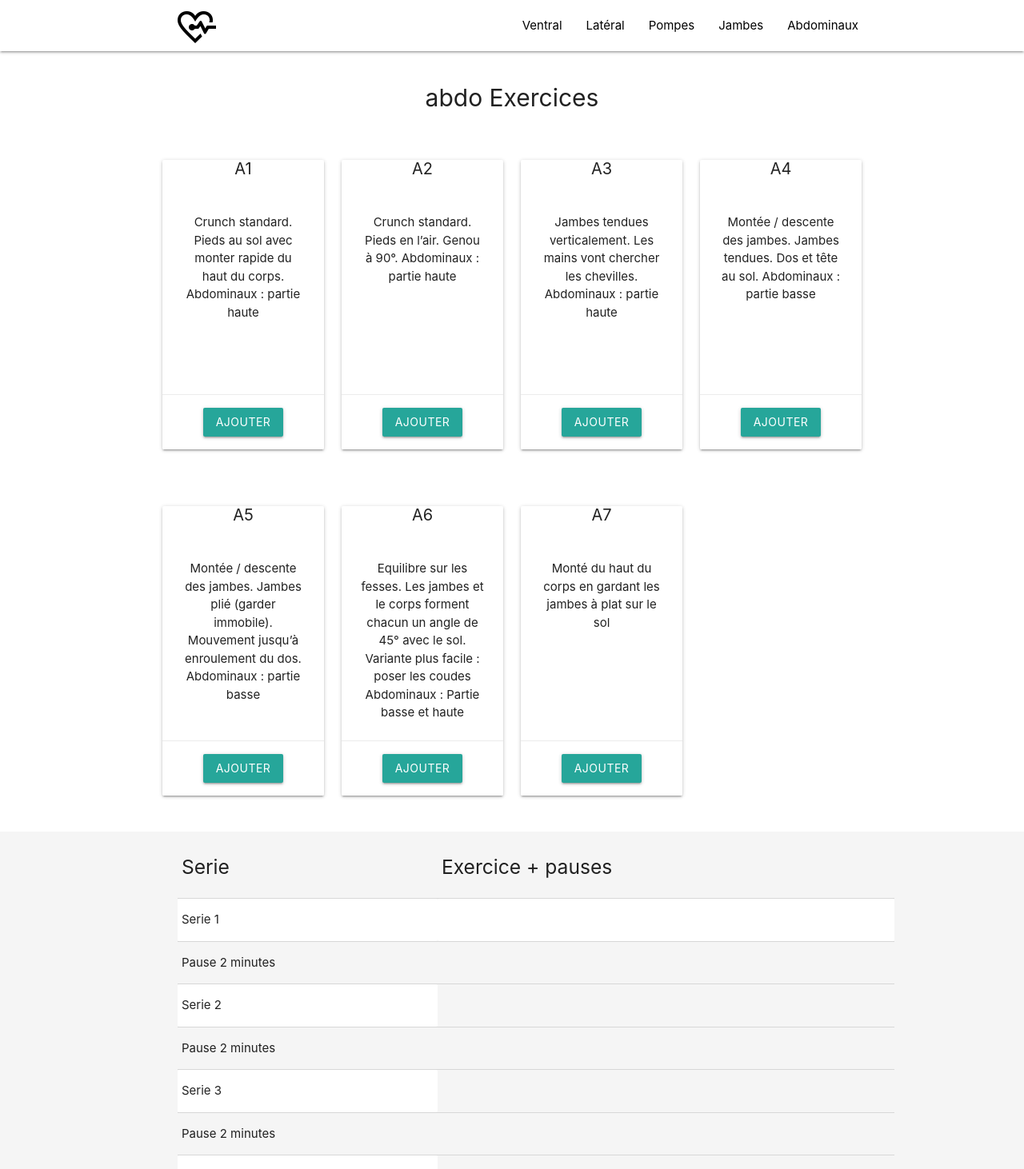
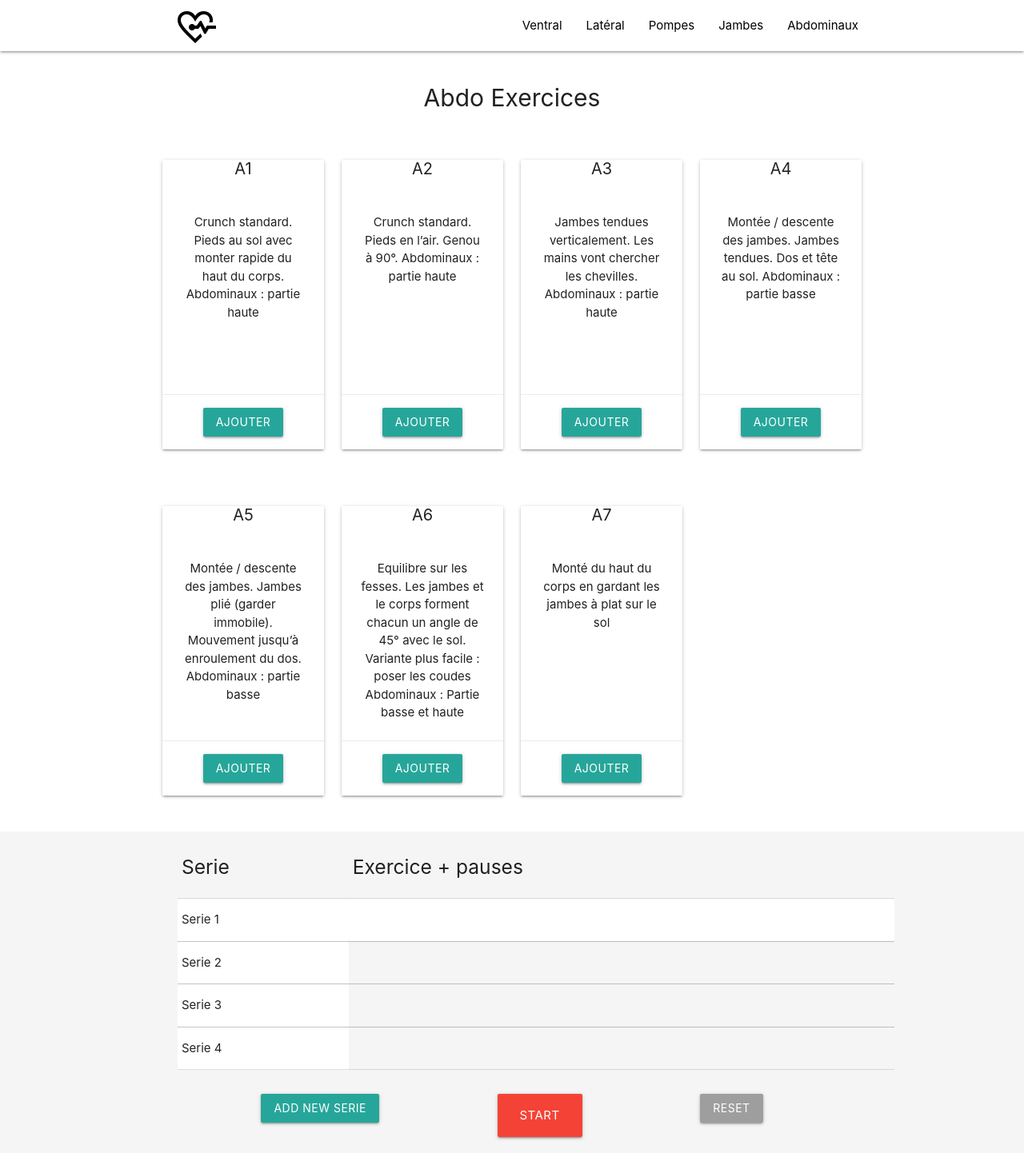
Before and after one commit to Davsgr/Gain-App, a React (Create React App) app: page /Abdo in a window 1280 px wide. Shown: the top 1462 px of the page at 80% size. Built offline with nearby package versions, Linux system fonts and the light colour scheme.

Commit message:
Resume break time done
Break time include in the resume parts. Need to use these data into the training component. Don't forget to put the break time between the exercice

```diff
--- a/src/components/Abdo.js
+++ b/src/components/Abdo.js
@@ -39,7 +39,7 @@ const Abdo = () => {
         {abdo => {
             return(
                 <div className='container center'>
-            <h1>abdo Exercices</h1>
+            <h1>Abdo Exercices</h1>
             <div className="row">
                 <div className="col s12 m3 l3">
                     <div className="card">
--- a/src/components/Jambes.js
+++ b/src/components/Jambes.js
@@ -39,7 +39,7 @@ const Jambes = () => {
         {jambes => {
             return(
                 <div className='container center'>
-            <h1>jambes Exercices</h1>
+            <h1>Jambes Exercices</h1>
             <div className="row">
                 <div className="col s12 m3 l3">
                     <div className="card">
--- a/src/components/Pompes.js
+++ b/src/components/Pompes.js
@@ -39,7 +39,7 @@ const Pompes = () => {
         {pompes => {
             return(
                 <div className='container center'>
-            <h1>pompes Exercices</h1>
+            <h1>Pompes Exercices</h1>
             <div className="row">
                 <div className="col s12 m3 l3">
                     <div className="card">
--- a/src/components/Resume.js
+++ b/src/components/Resume.js
@@ -13,9 +13,7 @@ const Resume = () => {
     const [breakSerie, setBreakSerie] = useState('');
     const [openModal, setOpenModal] = useState(false);
 
-
     console.log(exercice)
-
 
     const handleReset = () => {
         setStartProg(false);
@@ -74,7 +72,14 @@ const Resume = () => {
                             })}
                         </tr>
                         <tr>
-                            <td>Pause 2 minutes</td>
+                            {exercice.map( (exercice) => {
+                               if  (exercice.serie === 2 && exercice.pauseSerie) {
+                                return (
+                                    <td key={exercice.id}> Pause {exercice.pauseSerie} s</td>
+                                )
+                                }
+                                else return null
+                            })}
                         </tr>
                         <tr>
                             <td>Serie 2</td>
@@ -88,7 +93,14 @@ const Resume = () => {
                             })}
                         </tr>
                         <tr>
-                            <td>Pause 2 minutes</td>
+                            {exercice.map( (exercice) => {
+                               if  (exercice.serie === 3 && exercice.pauseSerie) {
+                                return (
+                                    <td key={exercice.id}> Pause {exercice.pauseSerie} s</td>
+                                )
+                                }
+                                else return null
+                            })}
                         </tr>
                         <tr>
                             <td>Serie 3</td>
@@ -102,7 +114,14 @@ const Resume = () => {
                             })}
                         </tr>
                         <tr>
-                            <td>Pause 2 minutes</td>
+                            {exercice.map( (exercice) => {
+                               if  (exercice.serie === 4 && exercice.pauseSerie) {
+                                return (
+                                    <td key={exercice.id}> Pause {exercice.pauseSerie} s</td>
+                                )
+                                }
+                                else return null
+                            })}
                         </tr>
                         <tr>
                             <td>Serie 4</td>
--- a/src/components/Ventral.js
+++ b/src/components/Ventral.js
@@ -46,7 +46,7 @@ const Ventral = () => {
         {ventral => {
             return(
                 <div className='container center'>
-            <h1>ventral Exercices</h1>
+            <h1>Ventral Exercices</h1>
             <div className="row">
                 <div className="col s12 m3 l3">
                     <div className="card">
```
